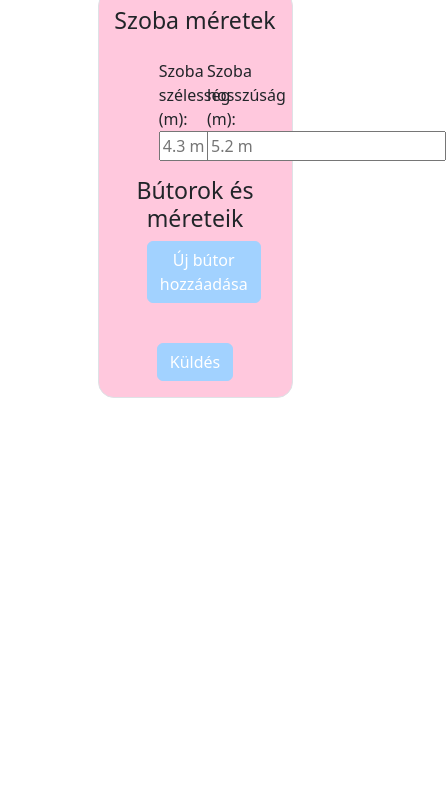
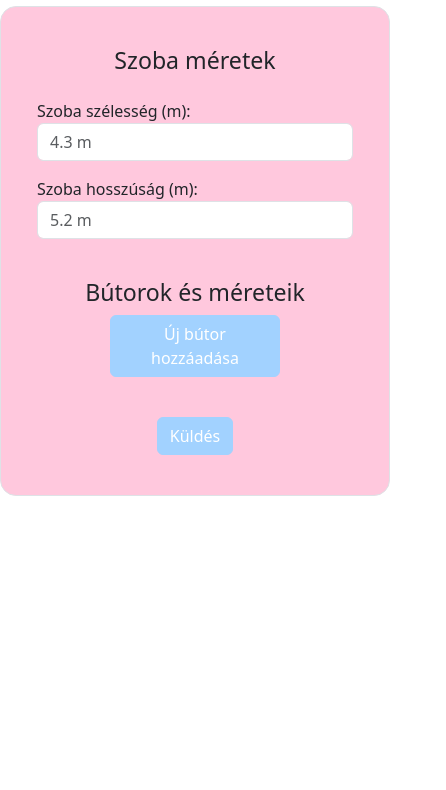
Before and after one commit to badzso-boop/szobaelrendezo-nlug4f-ujj, a plain HTML site: page FRONTEND/index.html in a window 390 px wide. Shown: the part 51-841 px from the top of the page, 446 px wide, since content can reach past the window. Drawn offline with nearby package versions, Linux system fonts and the light colour scheme.

Commit message:
added responsive designs to the frontend

```diff
--- a/FRONTEND/index.html
+++ b/FRONTEND/index.html
@@ -39,11 +39,6 @@
             border-radius: 15px;
         }
 
-        #furnituresContainer {
-            display: flex;
-            flex-wrap: wrap;
-        }
-
         table {
             border-collapse: collapse;
             width: 100%;
@@ -80,17 +75,22 @@
 <body>
     <h1 class="text-center">Szoba Bútor Elrendezés</h1>
 
-    <form id="roomForm" class="m-auto border w-50 rounded-4">
+    <form id="roomForm" class="container my-4 p-4 border rounded-4">
         <h3 class="text-center mt-3">Szoba méretek</h3>
-        <div class="d-flex w-50 m-auto">
-            <div class="form-group m-auto mt-3 w-25">
-              <label>Szoba szélesség (m):</label><br>
-              <input type="number" step="0.01" id="roomWidth" required placeholder="4.3 m">
-            </div>
-
-            <div class="form-group m-auto mt-3 w-25">
-              <label>Szoba hosszúság (m):</label><br>
-              <input type="number" step="0.01" id="roomLength" required placeholder="5.2 m">
+        <div class="container my-4">
+            <div class="row justify-content-center">
+              <div class="col-12 col-md-6 col-lg-3 mb-3">
+                <div class="form-group">
+                  <label for="roomWidth">Szoba szélesség (m):</label>
+                  <input type="number" step="0.01" id="roomWidth" class="form-control" required placeholder="4.3 m">
+                </div>
+              </div>
+              <div class="col-12 col-md-6 col-lg-3 mb-3">
+                <div class="form-group">
+                  <label for="roomLength">Szoba hosszúság (m):</label>
+                  <input type="number" step="0.01" id="roomLength" class="form-control" required placeholder="5.2 m">
+                </div>
+              </div>
             </div>
         </div>
 
@@ -99,7 +99,7 @@
             <button type="button" onclick="addFurniture()" id="newfurniture" class="btn btn-info ">Új bútor hozzáadása</button><br><br>
         </div>
 
-        <div id="furnituresContainer"></div>
+        <div id="furnituresContainer" class="d-flex flex-wrap justify-content-center"></div>
 
         <div class="w-50 m-auto text-center">
             <button type="submit" class="btn btn-primary my-3">Küldés</button>
```
